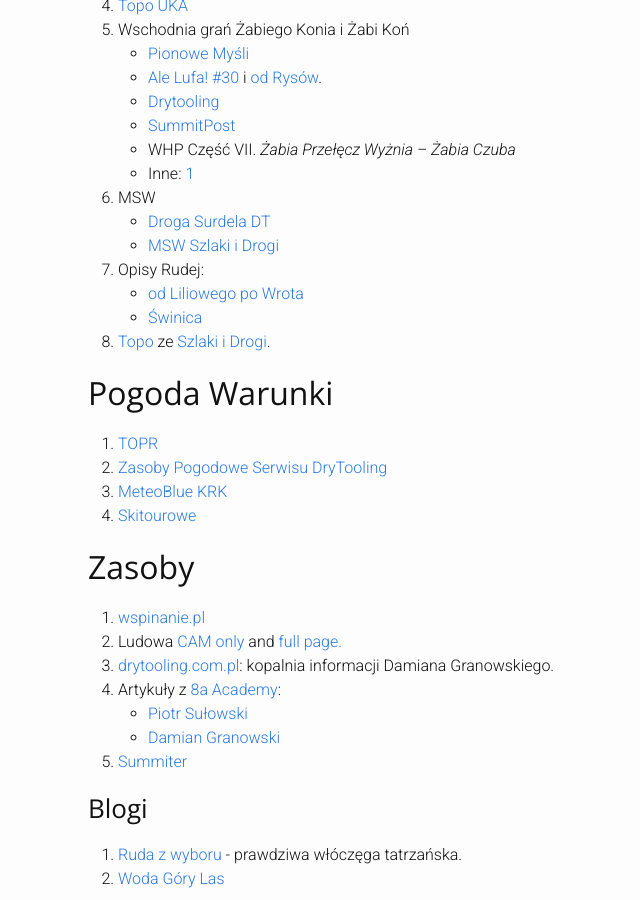
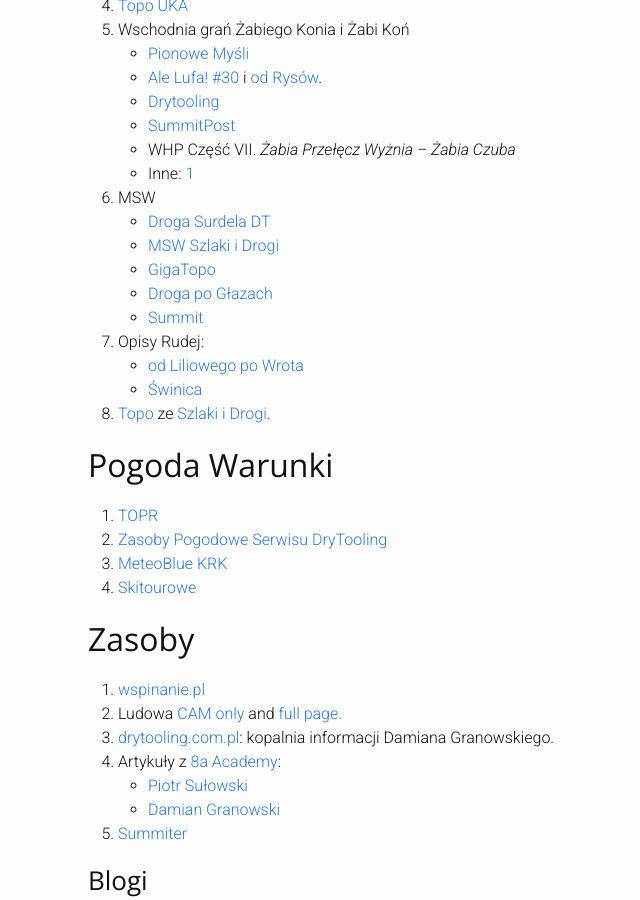
Before and after one commit to jkedra/jkedra.github.io, a Jekyll site: the page built from _posts/2017-03-05-wspinanie.md, in a window 1280 px wide and 900 px high, scrolled down 947 px. Shown: the whole window, without its empty margins (182-822 px from the left). Built offline with Jekyll 4.4.1, drawn with Linux system fonts in a browser that asks for light colours.

Commit message:
summitpost

```diff
--- a/_posts/2017-03-05-wspinanie.md
+++ b/_posts/2017-03-05-wspinanie.md
@@ -53,6 +53,9 @@
 6. MSW
     * [Droga Surdela DT](http://drytooling.com.pl/baza/topo/tatry/6396-surdel-mieguszowiecki-szczyt-wielki)
     * [MSW Szlaki i Drogi](http://szlakiidrogi.pl/mieguszowiecki-szczyt-wielki-sciana-wschodnia-jedna-sciana-trzy-drogi/)
+    * [GigaTopo](http://gigapan.com/gigapans/188664)
+    * [Droga po Głazach](wp:)
+    * [Summit](http://www.summitpost.org/droga-po-g-azach/167276)
 7. Opisy Rudej:
     * [od Liliowego po Wrota](http://www.rudazwyboru.pl/2016/09/uff-off-czyli-upalny-offroad-od.html)
     * [Świnica](http://www.rudazwyboru.pl/2016/12/swinica-opis-szlaku.html)
```
